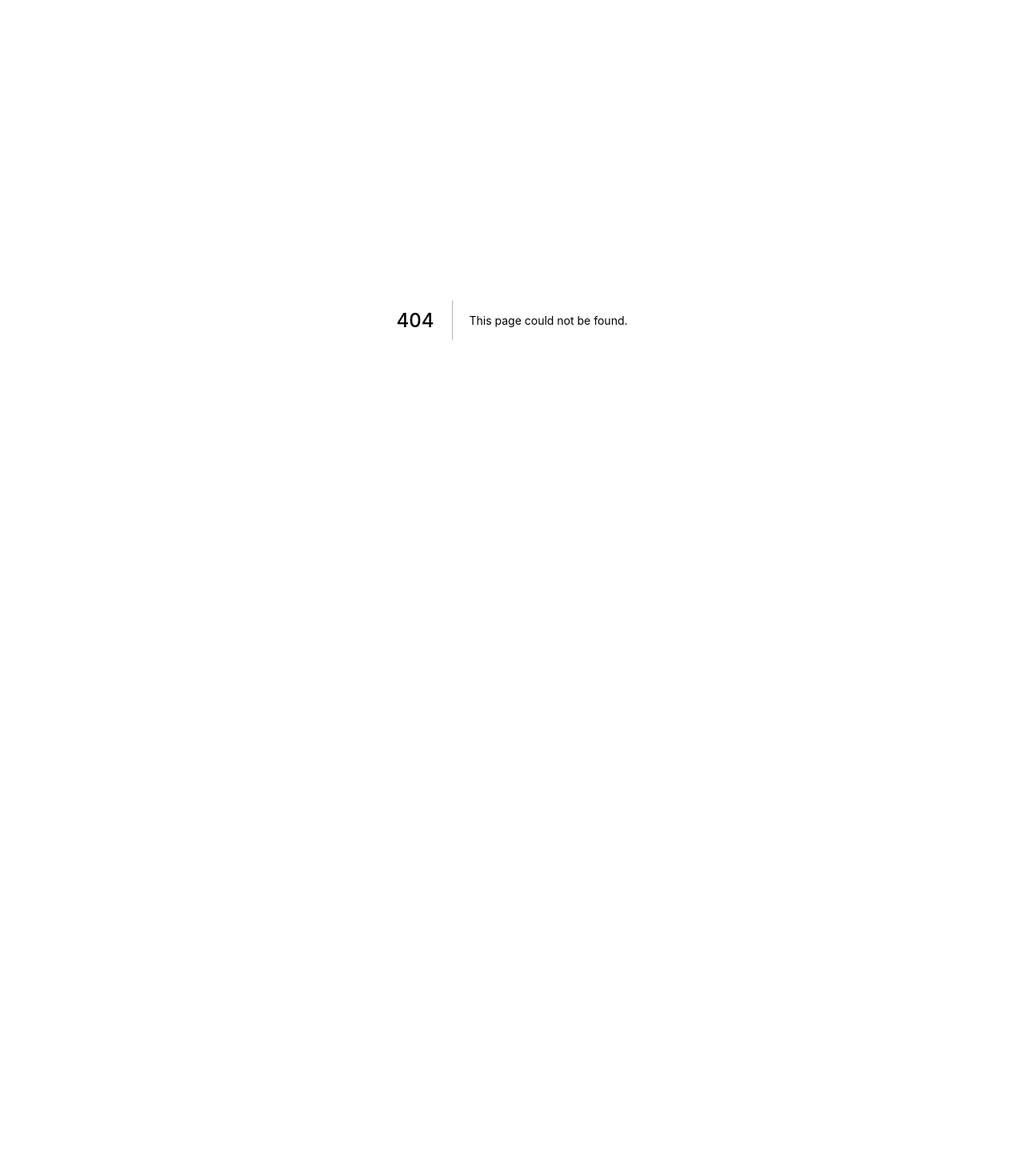
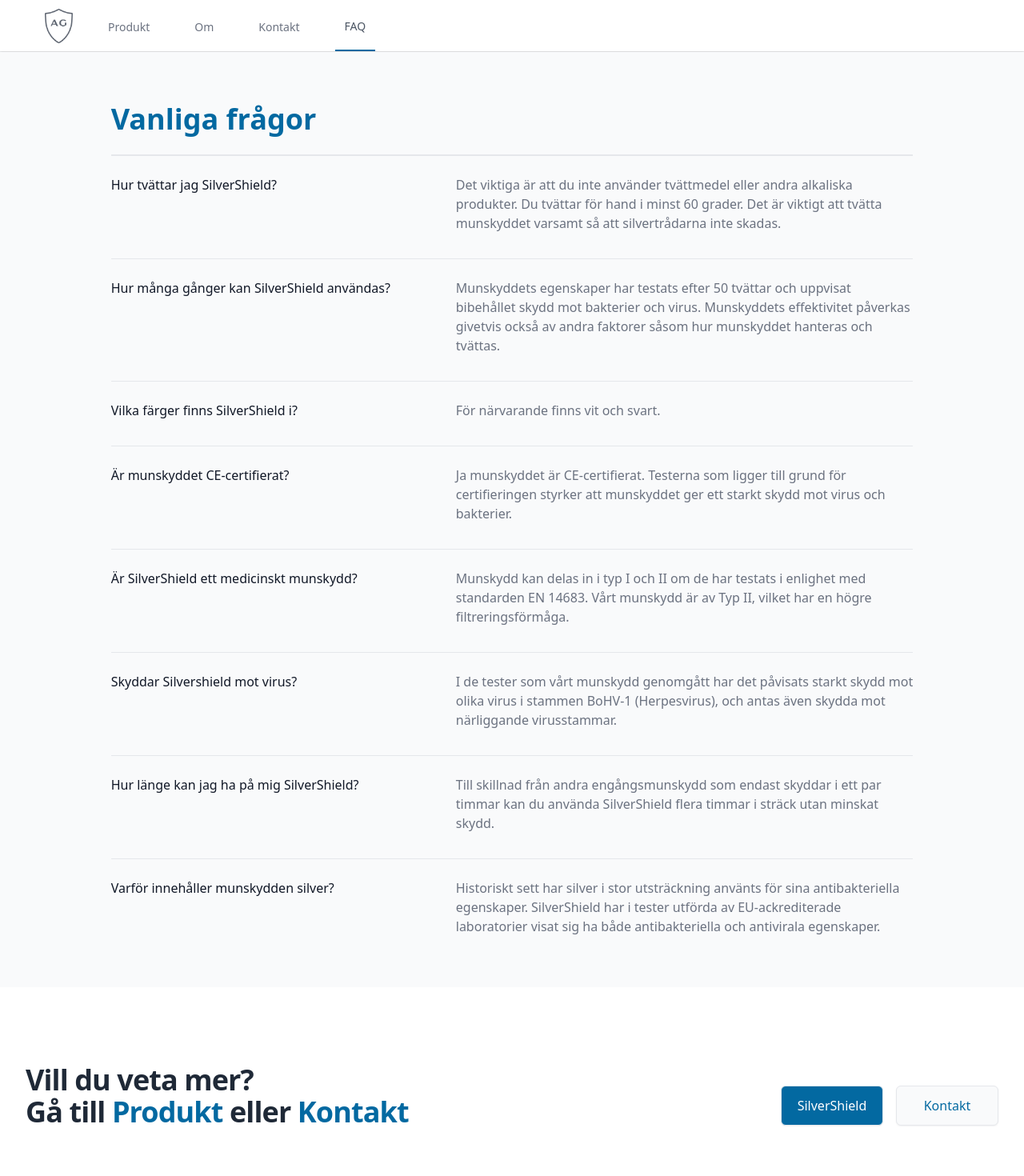
Before and after one commit to serdarsavas/silwear, a Next.js app: page /faq in a window 1280 px wide. Before the commit this address had no page. Shown: the top 1470 px of the page at 80% size. Before the commit the page ends 800 px from the top, so only its background shows below. Built offline with nearby package versions, Linux system fonts and the light colour scheme; what @tailwindcss/typography would draw is missing.

Commit message:
add faq page

```diff
--- a/components/CTA.js
+++ b/components/CTA.js
@@ -1,45 +1,73 @@
 import Link from 'next/link'
+import { useRouter } from 'next/router'
 
-export default function CTA({ isHome }) {
+export default function CTA() {
+  const router = useRouter()
+
+  function getLinks(pathname) {
+    switch (pathname) {
+      case '/':
+        return {
+          path1: '/om-oss',
+          path2: '/kontakt',
+          linkText1: 'Om',
+          linkText2: 'Kontakt',
+          buttonText1: 'SilverShield',
+          buttonText2: 'Kontakt',
+        }
+      case '/om-oss':
+        return {
+          path1: '/',
+          path2: '/kontakt',
+          linkText1: 'Produkt',
+          linkText2: 'Kontakt',
+          buttonText1: 'SilverShield',
+          buttonText2: 'Kontakt',
+        }
+      case '/faq':
+        return {
+          path1: '/',
+          path2: '/kontakt',
+          linkText1: 'Produkt',
+          linkText2: 'Kontakt',
+          buttonText1: 'SilverShield',
+          buttonText2: 'Kontakt',
+        }
+    }
+  }
+
+  const links = getLinks(router.pathname)
+
   return (
     <div className='bg-white'>
       <div className='max-w-4xl mx-auto py-16 px-4 sm:px-6 sm:py-24 lg:max-w-7xl lg:px-8 lg:flex lg:items-center lg:justify-between'>
-        <h2 className='text-4xl font-extrabold tracking-tight text-gray-800 sm:text-4xl'>
+        <h3 className='text-4xl font-extrabold tracking-tight text-gray-800 sm:text-4xl'>
           <span className='block'>Vill du veta mer?</span>
           <span className='block'>
             Gå till{' '}
-            {isHome ? (
-              <Link href='/om-oss'>
-                <a className='text-blue-700 hover:text-blue-800'>Om Oss</a>
-              </Link>
-            ) : (
-              <Link href='/'>
-                <a className='text-blue-700 hover:text-blue-800'>Produkt</a>
-              </Link>
-            )}{' '}
+            <Link href={links.path1}>
+              <a className='text-blue-700 hover:text-blue-800'>
+                {links.linkText1}{' '}
+              </a>
+            </Link>
             eller{' '}
-            <Link href='/kontakt'>
-              <a className='text-blue-700 hover:text-blue-800'>Kontakta oss.</a>
+            <Link href={links.path2}>
+              <a className='text-blue-700 hover:text-blue-800'>
+                {links.linkText2}
+              </a>
             </Link>
           </span>
-        </h2>
+        </h3>
         <div className='mt-6 flex'>
-          {isHome ? (
-            <Link href='/om-oss'>
-              <a className='w-32 text-center py-3 border border-transparent text-base font-medium rounded-md shadow-sm text-white bg-blue-700 hover:bg-blue-800'>
-                Om Oss
-              </a>
-            </Link>
-          ) : (
-            <Link href='/'>
-              <a className='w-32 text-center py-3 border border-transparent text-base font-medium rounded-md shadow-sm text-white bg-blue-700 hover:bg-blue-800'>
-                SilverShield
-              </a>
-            </Link>
-          )}
-          <Link href='/kontakt'>
+          <Link href={links.path1}>
+            <a className='w-32 text-center py-3 border border-transparent text-base font-medium rounded-md shadow-sm text-white bg-blue-700 hover:bg-blue-800'>
+              {links.buttonText1}
+            </a>
+          </Link>
+
+          <Link href={links.path2}>
             <a className='w-32 text-center py-3 border border-transparent text-base font-medium rounded-md shadow-sm text-blue-700 bg-gray-50 hover:bg-gray-100 ml-4'>
-              Kontakt
+              {links.buttonText2}
             </a>
           </Link>
         </div>
--- a/components/Header.js
+++ b/components/Header.js
@@ -29,6 +29,9 @@
                 <NavLink href='/kontakt'>
                   <a>Kontakt</a>
                 </NavLink>
+                <NavLink href='/faq'>
+                  <a>FAQ</a>
+                </NavLink>
               </div>
             </div>
           </div>
--- /dev/null
+++ b/pages/faq.js
@@ -0,0 +1,128 @@
+import Header from '../components/Header'
+import Footer from '../components/Footer'
+import CTA from '../components/CTA'
+
+export default function FAQ() {
+  return (
+    <>
+      <Header />
+      <div class='bg-gray-50'>
+        <div class='w-5/6 mx-auto py-12 px-4 divide-y-2 divide-gray-200 sm:px-6 lg:py-16 lg:px-8'>
+          <h2 class='text-3xl font-extrabold text-blue-700 sm:text-4xl'>
+            Vanliga frågor
+          </h2>
+          <div class='mt-6'>
+            <dl class='space-y-8 divide-y divide-gray-200'>
+              <div class='pt-6 md:grid md:grid-cols-12 md:gap-8'>
+                <dt class='text-base font-medium text-gray-900 md:col-span-5'>
+                  Hur tvättar jag SilverShield?
+                </dt>
+                <dd class='mt-2 md:mt-0 md:col-span-7'>
+                  <p class='text-base text-gray-500'>
+                    Det viktiga är att du inte använder tvättmedel eller andra
+                    alkaliska produkter. Du tvättar för hand i minst 60 grader.
+                    Det är viktigt att tvätta munskyddet varsamt så att
+                    silvertrådarna inte skadas.
+                  </p>
+                </dd>
+              </div>
+
+              <div class='pt-6 md:grid md:grid-cols-12 md:gap-8'>
+                <dt class='text-base font-medium text-gray-900 md:col-span-5'>
+                  Hur många gånger kan SilverShield användas?
+                </dt>
+                <dd class='mt-2 md:mt-0 md:col-span-7'>
+                  <p class='text-base text-gray-500'>
+                    Munskyddets egenskaper har testats efter 50 tvättar och
+                    uppvisat bibehållet skydd mot bakterier och virus.
+                    Munskyddets effektivitet påverkas givetvis också av andra
+                    faktorer såsom hur munskyddet hanteras och tvättas.
+                  </p>
+                </dd>
+              </div>
+
+              <div class='pt-6 md:grid md:grid-cols-12 md:gap-8'>
+                <dt class='text-base font-medium text-gray-900 md:col-span-5'>
+                  Vilka färger finns SilverShield i?
+                </dt>
+                <dd class='mt-2 md:mt-0 md:col-span-7'>
+                  <p class='text-base text-gray-500'>
+                    För närvarande finns vit och svart.
+                  </p>
+                </dd>
+              </div>
+
+              <div class='pt-6 md:grid md:grid-cols-12 md:gap-8'>
+                <dt class='text-base font-medium text-gray-900 md:col-span-5'>
+                  Är munskyddet CE-certifierat?
+                </dt>
+                <dd class='mt-2 md:mt-0 md:col-span-7'>
+                  <p class='text-base text-gray-500'>
+                    Ja munskyddet är CE-certifierat. Testerna som ligger till
+                    grund för certifieringen styrker att munskyddet ger ett
+                    starkt skydd mot virus och bakterier.
+                  </p>
+                </dd>
+              </div>
+
+              <div class='pt-6 md:grid md:grid-cols-12 md:gap-8'>
+                <dt class='text-base font-medium text-gray-900 md:col-span-5'>
+                  Är SilverShield ett medicinskt munskydd?
+                </dt>
+                <dd class='mt-2 md:mt-0 md:col-span-7'>
+                  <p class='text-base text-gray-500'>
+                    Munskydd kan delas in i typ I och II om de har testats i
+                    enlighet med standarden EN 14683. Vårt munskydd är av Typ
+                    II, vilket har en högre filtreringsförmåga.
+                  </p>
+                </dd>
+              </div>
+
+              <div class='pt-6 md:grid md:grid-cols-12 md:gap-8'>
+                <dt class='text-base font-medium text-gray-900 md:col-span-5'>
+                  Skyddar Silvershield mot virus?
+                </dt>
+                <dd class='mt-2 md:mt-0 md:col-span-7'>
+                  <p class='text-base text-gray-500'>
+                    I de tester som vårt munskydd genomgått har det påvisats
+                    starkt skydd mot olika virus i stammen BoHV-1 (Herpesvirus),
+                    och antas även skydda mot närliggande virusstammar.
+                  </p>
+                </dd>
+              </div>
+
+              <div class='pt-6 md:grid md:grid-cols-12 md:gap-8'>
+                <dt class='text-base font-medium text-gray-900 md:col-span-5'>
+                  Hur länge kan jag ha på mig SilverShield?
+                </dt>
+                <dd class='mt-2 md:mt-0 md:col-span-7'>
+                  <p class='text-base text-gray-500'>
+                    Till skillnad från andra engångsmunskydd som endast skyddar
+                    i ett par timmar kan du använda SilverShield flera timmar i
+                    sträck utan minskat skydd.
+                  </p>
+                </dd>
+              </div>
+
+              <div class='pt-6 md:grid md:grid-cols-12 md:gap-8'>
+                <dt class='text-base font-medium text-gray-900 md:col-span-5'>
+                  Varför innehåller munskydden silver?
+                </dt>
+                <dd class='mt-2 md:mt-0 md:col-span-7'>
+                  <p class='text-base text-gray-500'>
+                    Historiskt sett har silver i stor utsträckning använts för
+                    sina antibakteriella egenskaper. SilverShield har i tester
+                    utförda av EU-ackrediterade laboratorier visat sig ha både
+                    antibakteriella och antivirala egenskaper.
+                  </p>
+                </dd>
+              </div>
+            </dl>
+          </div>
+        </div>
+      </div>
+      <CTA />
+      <Footer />
+    </>
+  )
+}
--- a/pages/index.js
+++ b/pages/index.js
@@ -15,7 +15,7 @@
     ref.current.scrollIntoView({
       behavior: 'smooth',
       block: 'nearest',
-      inline: 'start'
+      inline: 'start',
     })
   }
 
@@ -38,7 +38,7 @@
         <Hero scrollToComponent={scrollToComponent} reference={ref} />
         <Icons />
         <Features ref={ref} />
-        <CTA isHome={true} />
+        <CTA />
       </main>
       <div className='relative'>
         <Footer />
--- a/pages/om-oss.js
+++ b/pages/om-oss.js
@@ -1,10 +1,10 @@
-import Image from 'next/image';
-import Link from 'next/link';
-import Head from 'next/head';
-import Header from '../components/Header';
-import Footer from '../components/Footer';
-import CTA from '../components/CTA';
-import Cookie from '../components/Cookie';
+import Image from 'next/image'
+import Link from 'next/link'
+import Head from 'next/head'
+import Header from '../components/Header'
+import Footer from '../components/Footer'
+import CTA from '../components/CTA'
+import Cookie from '../components/Cookie'
 
 export default function Contact() {
   return (
@@ -194,11 +194,11 @@
           </div>
         </div>
 
-        <CTA isHome={false} />
+        <CTA />
       </main>
       <Footer />
 
       <Cookie />
     </>
-  );
+  )
 }
```
